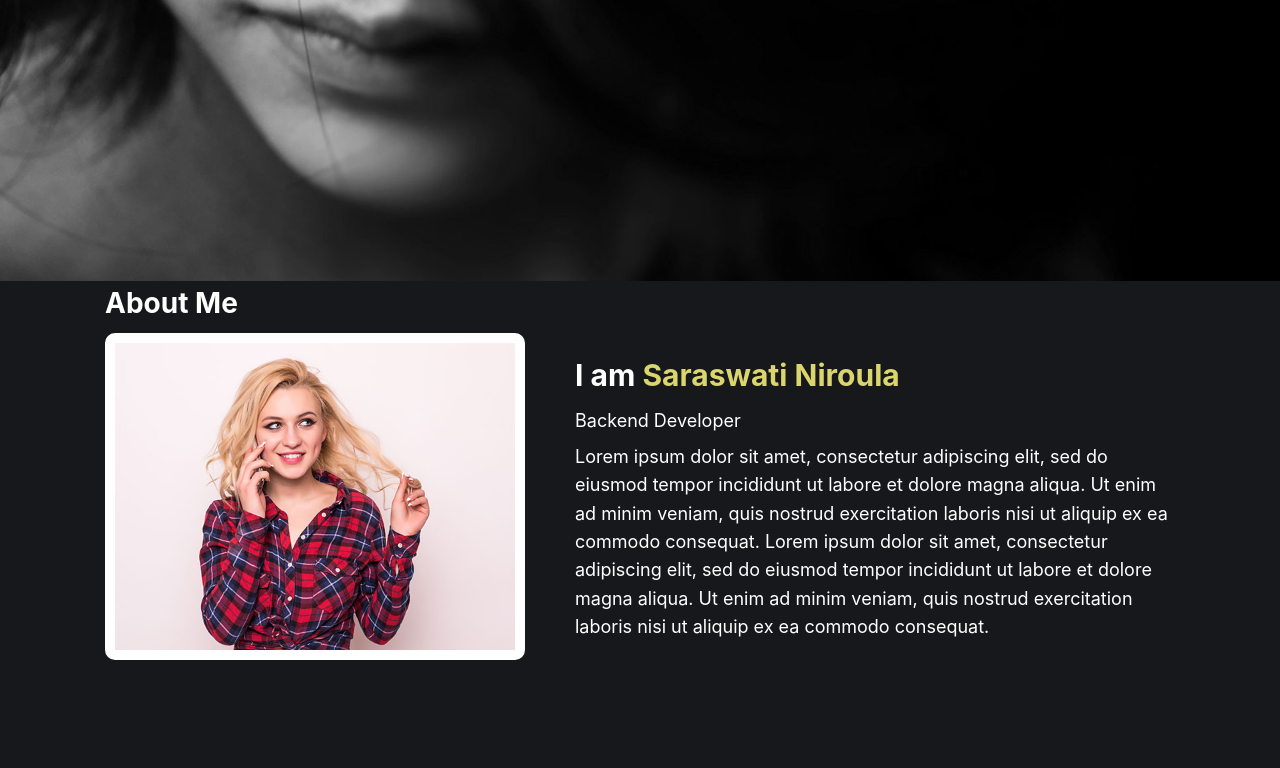
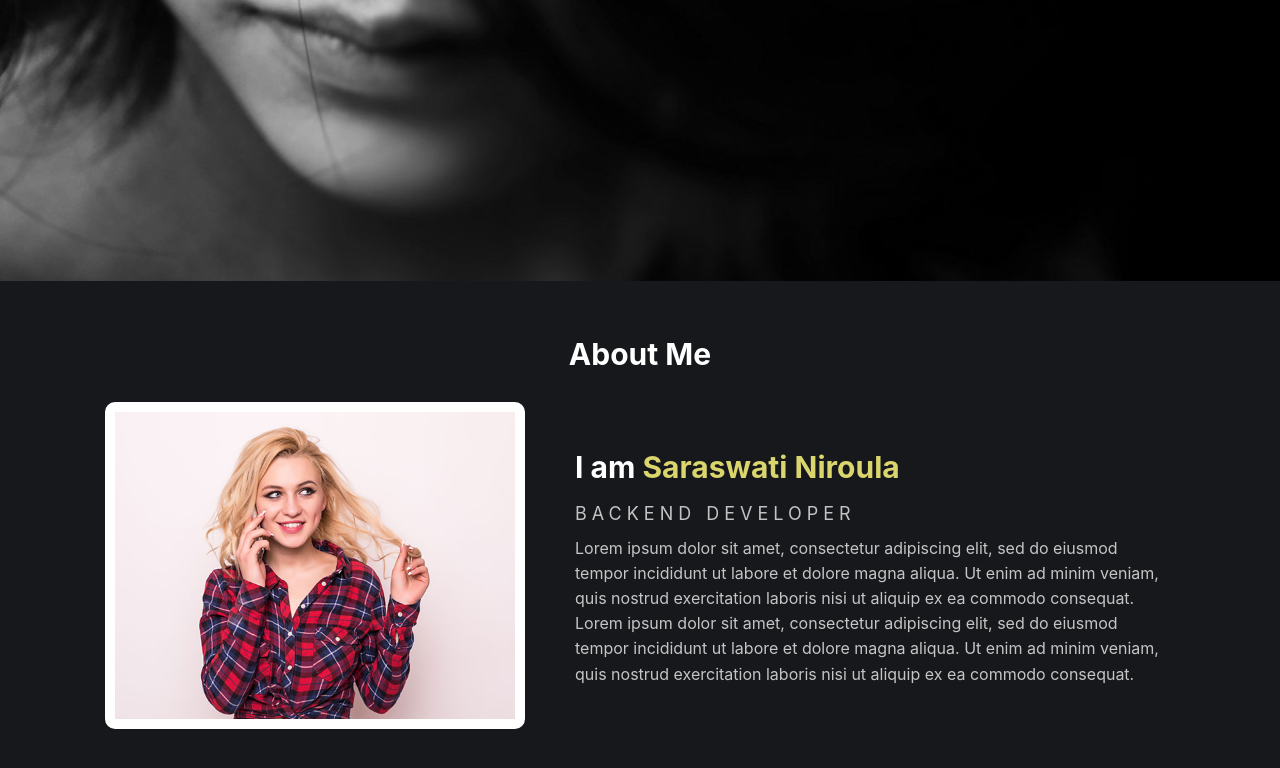
Before and after one commit to Sapnaasubedi/Saruportfolio, a React (Create React App) app in the folder my-portfolio/: page / in a window 1280 px wide. Shown: the part 606-1374 px from the top of the page. Before the commit the page ends 1266 px from the top, so only its background shows below. Built offline with nearby package versions, Linux system fonts and the light colour scheme.

Commit message:
feat: update style

```diff
--- a/my-portfolio/src/components/About.tsx
+++ b/my-portfolio/src/components/About.tsx
@@ -5,9 +5,9 @@ import AboutImage from "../assets/about.jpg";
 const { Text } = Typography;
 const About = () => {
   return (
-    <Flex justify="center">
-      <Space direction="vertical">
-        <Text style={{ color: "white", fontSize: "28px", fontWeight: "bold" }}>
+    <Flex justify="center" style={{ margin: "50px" }}>
+      <Space direction="vertical" size="large" align="center">
+        <Text style={{ color: "white", fontSize: "30px", fontWeight: "bold" ,alignSelf: "center"}}>
           About Me
         </Text>
         <Space direction="horizontal" size={50}>
@@ -17,9 +17,9 @@ const About = () => {
 
           <Space direction="vertical" style={{maxWidth: "600px"}}>
             <Text style={{ color: "white", fontSize: "30px", fontWeight: "bold" }}>I am  <span style={{ color: "#dbd56e" }}>Saraswati Niroula</span></Text>
-            <Text style={{ color: "white", fontSize: "18px" }}>Backend Developer</Text>
+            <Text style={{ color: "#c3c3c3", fontSize: "18px", letterSpacing: "5px" }}>BACKEND DEVELOPER</Text>
 
-            <Text style={{ color: "white", fontSize: "18px" }}>
+            <Text style={{ color: "#c5c5c5", fontSize: "16px" }}>
               Lorem ipsum dolor sit amet, consectetur adipiscing elit, sed do
               eiusmod tempor incididunt ut labore et dolore magna aliqua. Ut
               enim ad minim veniam, quis nostrud exercitation laboris nisi ut
```
